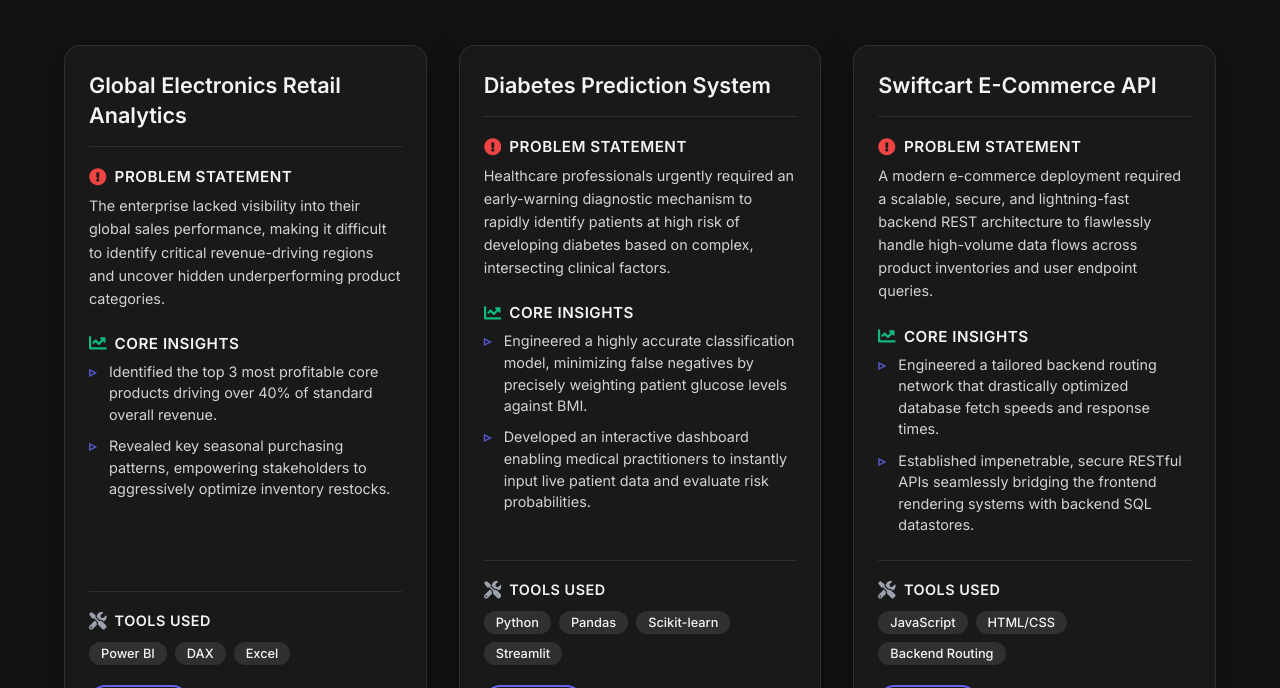
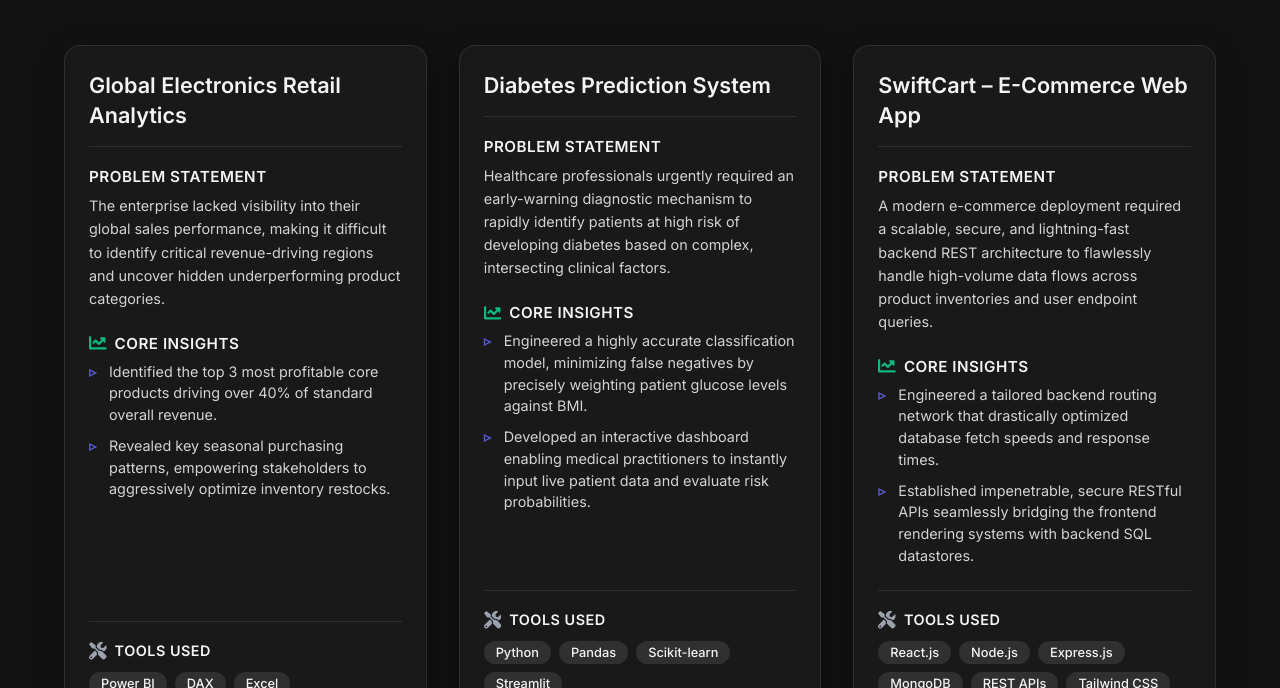
Before and after one commit to Gnaneswar10/portfolio, a React (Vite) app: page /projects in a window 1280 px wide. Shown: the part 264-952 px from the top of the page. Built offline with nearby package versions, Linux system fonts and the light colour scheme.

Commit message:
Update SwiftCart tools list and remove Problem Statement icon

```diff
--- a/src/components/ProjectCard.jsx
+++ b/src/components/ProjectCard.jsx
@@ -1,5 +1,5 @@
 import React from 'react';
-import { FaGithub, FaExternalLinkAlt, FaChartLine, FaExclamationCircle, FaTools } from 'react-icons/fa';
+import { FaGithub, FaExternalLinkAlt, FaChartLine, FaTools } from 'react-icons/fa';
 import './ProjectCard.css';
 
 function ProjectCard({ title, problemStatement, insights, tools, githubLink, liveLink }) {
@@ -11,7 +11,7 @@ function ProjectCard({ title, problemStatement, insights, tools, githubLink, liv
 
       <div className="project-body">
         <div className="project-section">
-          <h4 className="section-heading"><FaExclamationCircle className="section-icon problem-icon" /> Problem Statement</h4>
+          <h4 className="section-heading">Problem Statement</h4>
           <p className="section-text">{problemStatement}</p>
         </div>
 
--- a/src/pages/Projects.jsx
+++ b/src/pages/Projects.jsx
@@ -27,13 +27,13 @@ function Projects() {
       githubLink: 'https://github.com'
     },
     {
-      title: 'Swiftcart E-Commerce API',
+      title: 'SwiftCart – E-Commerce Web App',
       problemStatement: 'A modern e-commerce deployment required a scalable, secure, and lightning-fast backend REST architecture to flawlessly handle high-volume data flows across product inventories and user endpoint queries.',
       insights: [
         'Engineered a tailored backend routing network that drastically optimized database fetch speeds and response times.',
         'Established impenetrable, secure RESTful APIs seamlessly bridging the frontend rendering systems with backend SQL datastores.'
       ],
-      tools: ['JavaScript', 'HTML/CSS', 'Backend Routing'],
+      tools: ['React.js', 'Node.js', 'Express.js', 'MongoDB', 'REST APIs', 'Tailwind CSS'],
       githubLink: 'https://github.com/Gnaneswar10/swiftcart'
     }
   ];
```
